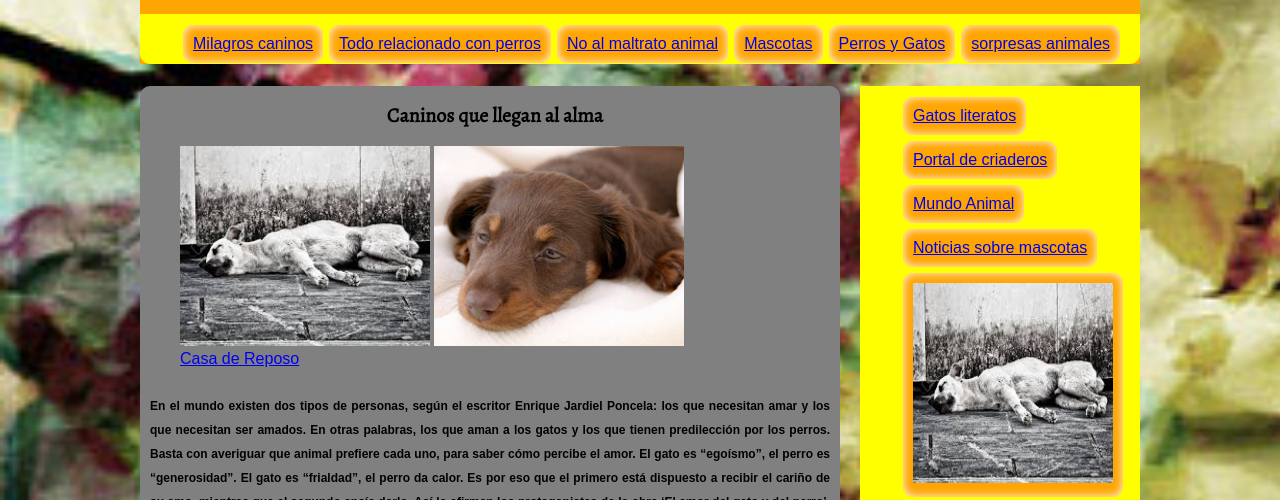
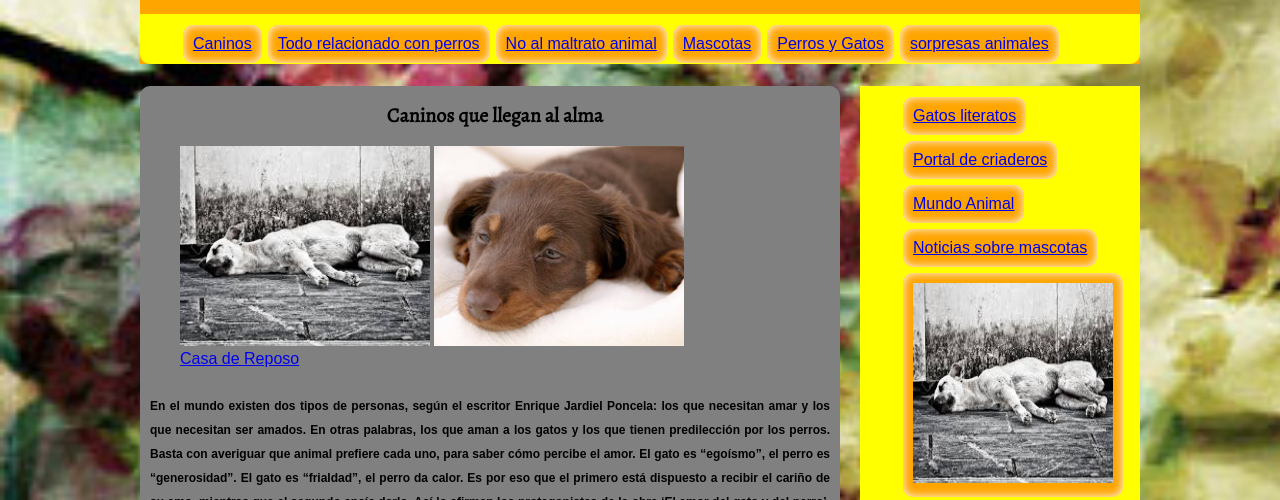
Before and after one commit to WilsonVasquez/WilsonVasquez.github.io, a plain HTML site: page index.html in a window 1280 px wide. Shown: the part 246-746 px from the top of the page. Drawn offline with nearby package versions, Linux system fonts and the light colour scheme.

Commit message:
creación de pagina 2
modificación de indez

```diff
--- a/index.html
+++ b/index.html
@@ -31,7 +31,7 @@
 
 	<ul class="menu" >
 
-		<li><a href="http://www.milagroscaninos.org/"class "menu">Milagros caninos</a></li>
+		<li><a href="patitas2"class "menu">Caninos</a></li>
 		<li><a href="http://www.todoperros.com/"class "menu">Todo relacionado con perros</a></li>
 		<li><a href="http://www.fundacionorca.org/"class "menu">No al maltrato animal</a></li>
 		<li><a href="http://www.adopcionmascotascolombia.com/"class "menu">Mascotas</a></li>
```
